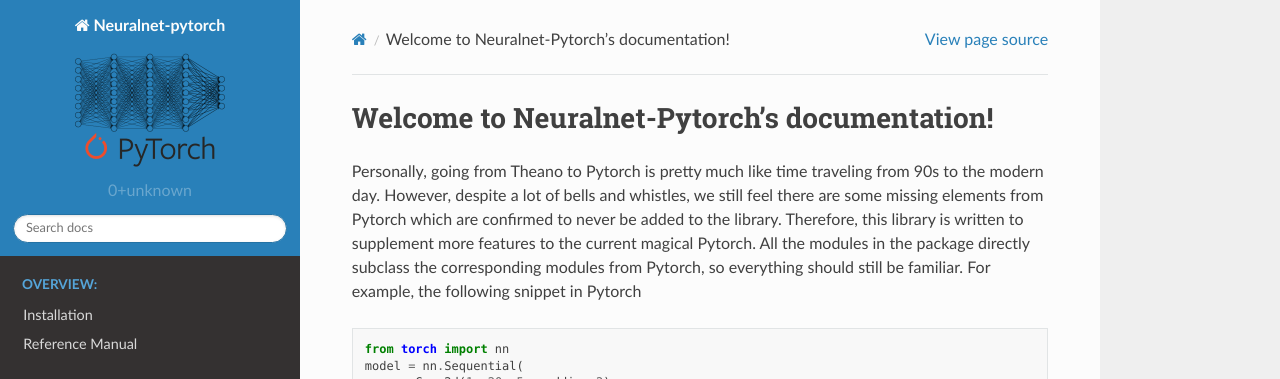
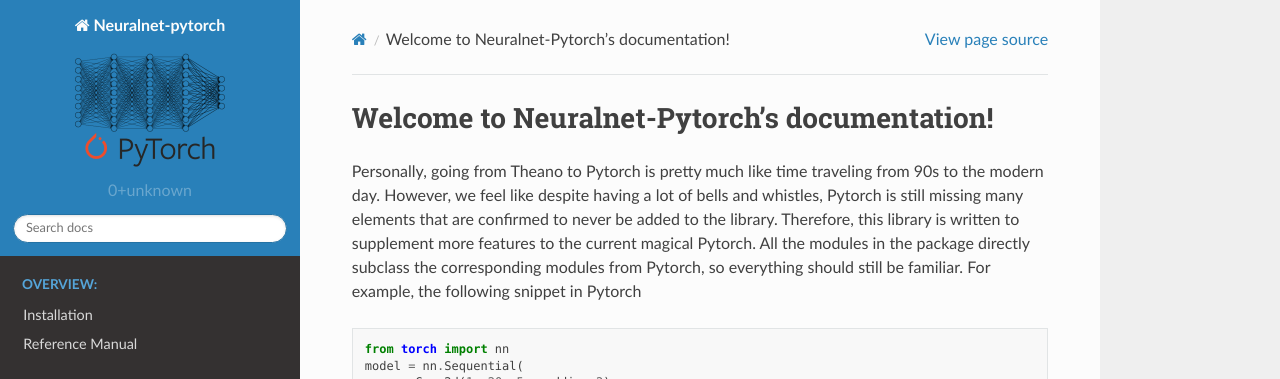
Before and after one commit to justanhduc/neuralnet-pytorch, a Sphinx documentation site: the page built from docs/source/index.rst, in a window 1280 px wide and 900 px high. Shown: the top 379 px of the window. Built offline with Sphinx 7.4.7 and the Read the Docs theme 2.0.0, drawn with Linux system fonts in a browser that asks for light colours.

Commit message:
minor changes to readme and doc index

```diff
--- a/docs/source/index.rst
+++ b/docs/source/index.rst
@@ -1,13 +1,17 @@
 Welcome to Neuralnet-Pytorch's documentation!
 =============================================
 
-Personally, going from Theano to Pytorch is pretty much like time traveling from 90s to the modern day.
-However, despite a lot of bells and whistles,
-we still feel there are some missing elements from Pytorch
-which are confirmed to never be added to the library.
-Therefore, this library is written to supplement more features to the current magical Pytorch.
-All the modules in the package directly subclass the corresponding modules from Pytorch,
-so everything should still be familiar. For example, the following snippet in Pytorch ::
+Personally, going from Theano to Pytorch is pretty much like
+time traveling from 90s to the modern day.
+However, we feel like despite having a lot of bells and whistles,
+Pytorch is still missing many elements
+that are confirmed to never be added to the library.
+Therefore, this library is written to supplement more features
+to the current magical Pytorch.
+All the modules in the package directly subclass
+the corresponding modules from Pytorch,
+so everything should still be familiar.
+For example, the following snippet in Pytorch ::
 
     from torch import nn
     model = nn.Sequential(
```
Also changed, not shown: README.md (+11 -6 lines).
